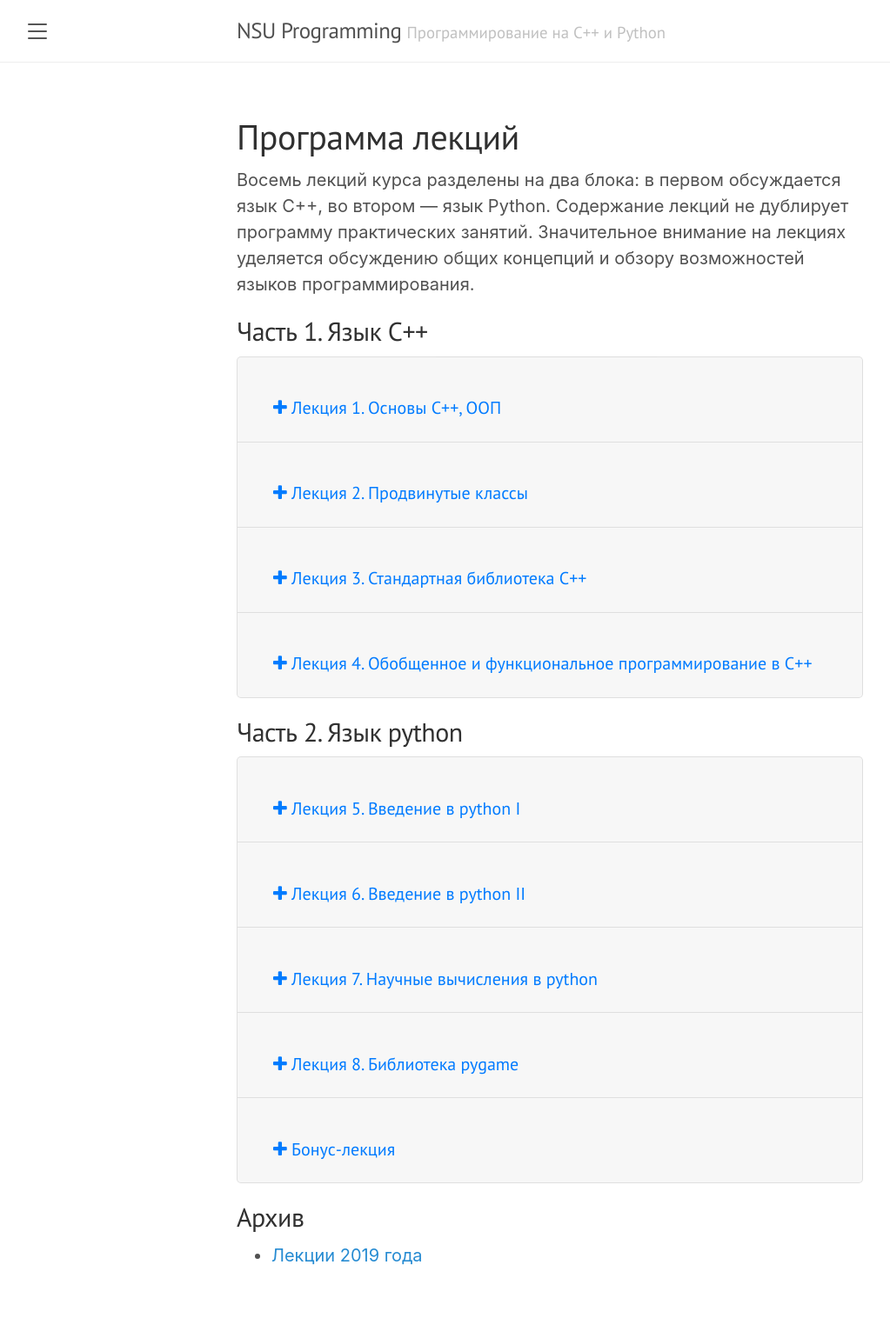
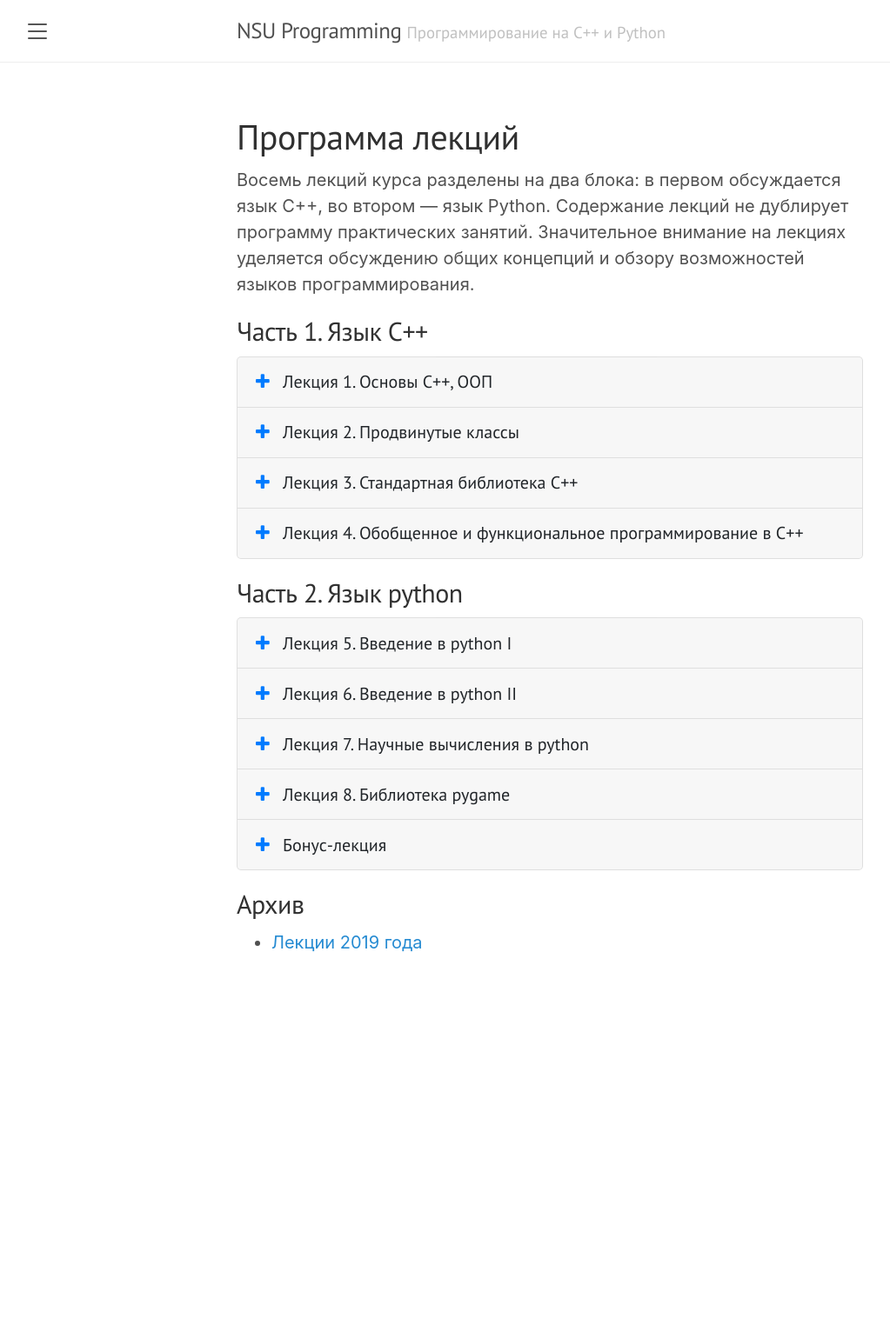
Before and after one commit to NSU-Programming/NSU-Programming.github.io, a Jekyll site: the page built from lectures.html, in a window 1280 px wide. Shown: the whole page at 87% size, without its empty margins (8-1031 px from the left). Built offline with Jekyll 4.4.1, drawn with Linux system fonts in a browser that asks for light colours; after the commit the page ends 1179 px from its top, so only the background shows below that.

Commit message:
adjust appearance

```diff
--- a/lectures.html
+++ b/lectures.html
@@ -9,15 +9,15 @@ title: Программа лекций
 
 <div class="accordion" id="acc_cpp">
     <div class="card">
-        <div class="card-header" id="Lect1">
-            <h2 class="mb-0">
-                <button type="button" class="btn btn-link text-left" data-toggle="collapse" data-target="#collapseOne">
-                  <i class="fa fa-plus"></i> Лекция 1. Основы C++, ООП</button>
+        <div class="card-header p-1" id="Lect1">
+            <h2 class="mb-0 mt-0">
+                <button type="button" class="btn btn-block text-left" data-toggle="collapse" data-target="#collapseOne">
+                  <i class="fa fa-plus text-primary mr-2"></i> Лекция 1. Основы C++, ООП</button>
             </h2>
         </div>
-        <div id="collapseOne" class="collapse" aria-labelledby="Lect1" data-parent="#acc_cpp">
+        <div id="collapseOne" class="collapse" aria-labelledby="Lect1">
             <div class="card-body">
-              <ul class="list-unstyled">
+              <ul class="list-unstyled mb-0">
                 <li>Потоки ввода-вывода</li>
                 <li>Функции
                   <ul>
@@ -36,15 +36,15 @@ title: Программа лекций
         </div>
     </div>
     <div class="card">
-        <div class="card-header" id="headingTwo">
-            <h2 class="mb-0">
-                <button type="button" class="btn btn-link text-left" data-toggle="collapse" data-target="#collapseTwo">
-                  <i class="fa fa-plus"></i> Лекция 2. Продвинутые классы</button>
+        <div class="card-header p-1" id="headingTwo">
+            <h2 class="mb-0 mt-0">
+                <button type="button" class="btn btn-block text-left" data-toggle="collapse" data-target="#collapseTwo">
+                  <i class="fa fa-plus text-primary mr-2"></i> Лекция 2. Продвинутые классы</button>
             </h2>
         </div>
-        <div id="collapseTwo" class="collapse" aria-labelledby="headingTwo" data-parent="#acc_cpp">
+        <div id="collapseTwo" class="collapse" aria-labelledby="headingTwo">
             <div class="card-body">
-              <ul class="list-unstyled">
+              <ul class="list-unstyled mb-0">
                 <li>Статические поля и методы</li>
                 <li>Перегрузка операторов</li>
                 <li>Полиморфизм и наследование</li>
@@ -57,15 +57,15 @@ title: Программа лекций
         </div>
     </div>
     <div class="card">
-        <div class="card-header" id="heading3">
-            <h2 class="mb-0">
-                <button type="button" class="btn btn-link collapsed" data-toggle="collapse" data-target="#collapse3">
-                  <i class="fa fa-plus"></i> Лекция 3. Стандартная библиотека C++</button>
+        <div class="card-header p-1" id="heading3">
+            <h2 class="mb-0 mt-0">
+                <button type="button" class="btn btn-block text-left collapsed" data-toggle="collapse" data-target="#collapse3">
+                  <i class="fa fa-plus text-primary mr-2"></i> Лекция 3. Стандартная библиотека C++</button>
             </h2>
         </div>
-        <div id="collapse3" class="collapse" aria-labelledby="heading3" data-parent="#acc_cpp">
+        <div id="collapse3" class="collapse" aria-labelledby="heading3">
             <div class="card-body">
-              <ul class="list-unstyled">
+              <ul class="list-unstyled mb-0">
                 <li>Стандартные контейнеры</li>
                   <ul>
                     <li>Последовательные контейнеры: vector, list</li>
@@ -84,15 +84,15 @@ title: Программа лекций
     </div>
 
     <div class="card">
-        <div class="card-header" id="heading4">
-            <h2 class="mb-0">
-                <button type="button" class="btn btn-link collapsed" data-toggle="collapse" data-target="#collapse4">
-                  <i class="fa fa-plus"></i> Лекция 4. Обобщенное и функциональное программирование в C++</button>
+        <div class="card-header p-1" id="heading4">
+            <h2 class="mb-0 mt-0">
+                <button type="button" class="btn btn-block text-left collapsed" data-toggle="collapse" data-target="#collapse4">
+                  <i class="fa fa-plus text-primary mr-2"></i> Лекция 4. Обобщенное и функциональное программирование в C++</button>
             </h2>
         </div>
-        <div id="collapse4" class="collapse" aria-labelledby="heading4" data-parent="#acc_cpp">
+        <div id="collapse4" class="collapse" aria-labelledby="heading4">
             <div class="card-body">
-              <ul class="list-unstyled">
+              <ul class="list-unstyled mb-0">
                 <li>Обобщенное программирование</li>
                 <ul>
                   <li>Шаблонные функции</li>
@@ -111,17 +111,17 @@ title: Программа лекций
 
 <h2>Часть 2. Язык python</h2>
 
-<div class="accordion" id="acc_cpp">
+<div class="accordion" id="acc_py">
   <div class="card">
-      <div class="card-header" id="Lect5">
-          <h2 class="mb-0">
-              <button type="button" class="btn btn-link text-left" data-toggle="collapse" data-target="#collapse5">
-                <i class="fa fa-plus"></i> Лекция 5. Введение в python I</button>
+      <div class="card-header p-1" id="Lect5">
+          <h2 class="mb-0 mt-0">
+              <button type="button" class="btn btn-block text-left" data-toggle="collapse" data-target="#collapse5">
+                <i class="fa fa-plus text-primary mr-2"></i> Лекция 5. Введение в python I</button>
           </h2>
       </div>
-      <div id="collapse5" class="collapse" aria-labelledby="Lect5" data-parent="#acc_cpp">
+      <div id="collapse5" class="collapse" aria-labelledby="Lect5">
           <div class="card-body">
-            <ul class="list-unstyled">
+            <ul class="list-unstyled mb-0">
               <li>Базовые типы и контейнеры</li>
               <ul>
                 <li>int, float, str</li>
@@ -142,15 +142,15 @@ title: Программа лекций
   </div>
 
   <div class="card">
-      <div class="card-header" id="Lect6">
-          <h2 class="mb-0">
-              <button type="button" class="btn btn-link text-left" data-toggle="collapse" data-target="#collapse6">
-                <i class="fa fa-plus"></i> Лекция 6. Введение в python II</button>
+      <div class="card-header p-1" id="Lect6">
+          <h2 class="mb-0 mt-0">
+              <button type="button" class="btn btn-block text-left" data-toggle="collapse" data-target="#collapse6">
+                <i class="fa fa-plus text-primary mr-2"></i> Лекция 6. Введение в python II</button>
           </h2>
       </div>
-      <div id="collapse6" class="collapse" aria-labelledby="Lect6" data-parent="#acc_cpp">
+      <div id="collapse6" class="collapse" aria-labelledby="Lect6">
           <div class="card-body">
-            <ul class="list-unstyled">
+            <ul class="list-unstyled mb-0">
               <li>Объектно-ориентированная разработка с python</li>
               <li>Обзор стандартной библиотеки</li>
               <ul>
@@ -163,15 +163,15 @@ title: Программа лекций
 
 
   <div class="card">
-      <div class="card-header" id="Lect7">
-          <h2 class="mb-0">
-              <button type="button" class="btn btn-link text-left" data-toggle="collapse" data-target="#collapse7">
-                <i class="fa fa-plus"></i> Лекция 7. Научные вычисления в python</button>
+      <div class="card-header p-1" id="Lect7">
+          <h2 class="mb-0 mt-0">
+              <button type="button" class="btn btn-block text-left" data-toggle="collapse" data-target="#collapse7">
+                <i class="fa fa-plus text-primary mr-2"></i> Лекция 7. Научные вычисления в python</button>
           </h2>
       </div>
-      <div id="collapse7" class="collapse" aria-labelledby="Lect7" data-parent="#acc_cpp">
+      <div id="collapse7" class="collapse" aria-labelledby="Lect7">
           <div class="card-body">
-            <ul class="list-unstyled">
+            <ul class="list-unstyled mb-0">
               <li>Вычисления с numpy</li>
               <ul>
                 <li>Массивы numpy</li>
@@ -196,15 +196,15 @@ title: Программа лекций
   </div>
 
   <div class="card">
-      <div class="card-header" id="Lect8">
-          <h2 class="mb-0">
-              <button type="button" class="btn btn-link text-left" data-toggle="collapse" data-target="#collapse8">
-                <i class="fa fa-plus"></i> Лекция 8. Библиотека pygame</button>
+      <div class="card-header p-1" id="Lect8">
+          <h2 class="mb-0 mt-0">
+              <button type="button" class="btn btn-block text-left" data-toggle="collapse" data-target="#collapse8">
+                <i class="fa fa-plus text-primary mr-2"></i> Лекция 8. Библиотека pygame</button>
           </h2>
       </div>
-      <div id="collapse8" class="collapse" aria-labelledby="Lect8" data-parent="#acc_cpp">
+      <div id="collapse8" class="collapse" aria-labelledby="Lect8">
           <div class="card-body">
-            <ul class="list-unstyled">
+            <ul class="list-unstyled mb-0">
               <li>Основы работы с pygame</li>
               <ul>
                 <li>Главный цикл</li>
@@ -218,15 +218,15 @@ title: Программа лекций
   </div>
 
   <div class="card">
-      <div class="card-header" id="Lect9">
-          <h2 class="mb-0">
-              <button type="button" class="btn btn-link text-left" data-toggle="collapse" data-target="#collapse9">
-                <i class="fa fa-plus"></i> Бонус-лекция</button>
+      <div class="card-header p-1" id="Lect9">
+          <h2 class="mb-0 mt-0">
+              <button type="button" class="btn btn-block text-left" data-toggle="collapse" data-target="#collapse9">
+                <i class="fa fa-plus text-primary mr-2"></i> Бонус-лекция</button>
           </h2>
       </div>
-      <div id="collapse9" class="collapse" aria-labelledby="Lect9" data-parent="#acc_cpp">
+      <div id="collapse9" class="collapse" aria-labelledby="Lect9">
           <div class="card-body">
-            <ul class="list-unstyled">
+            <ul class="list-unstyled mb-0">
               <li>Вариант 1. Создаем и тренируем нейронную сеть с нуля на python</li>
               <li>Вариант 2. Автоматические дифференцирование с библиотекой jax</li>
               <li>Вариант 3. Библиотека pandas</li>
```
